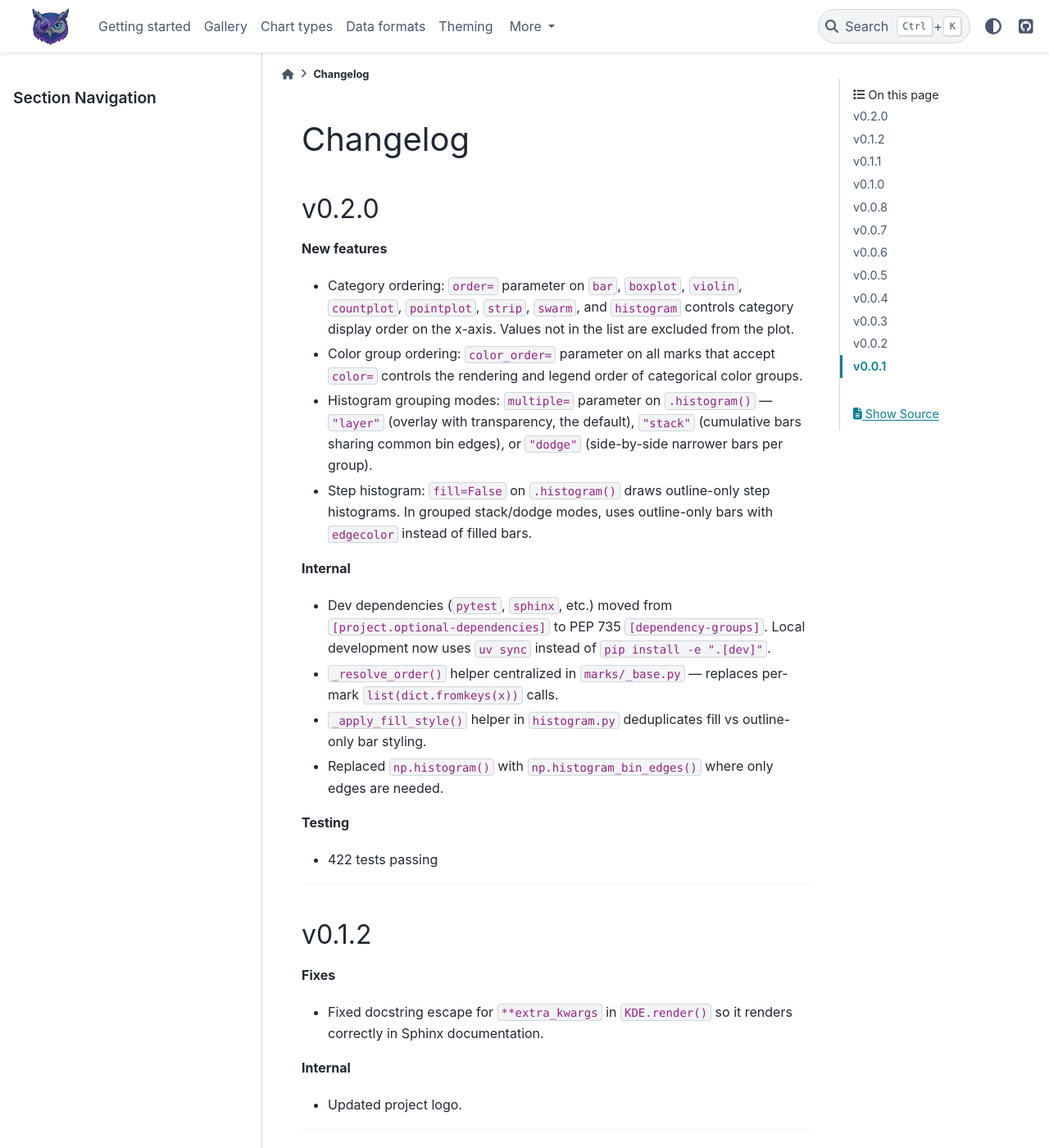
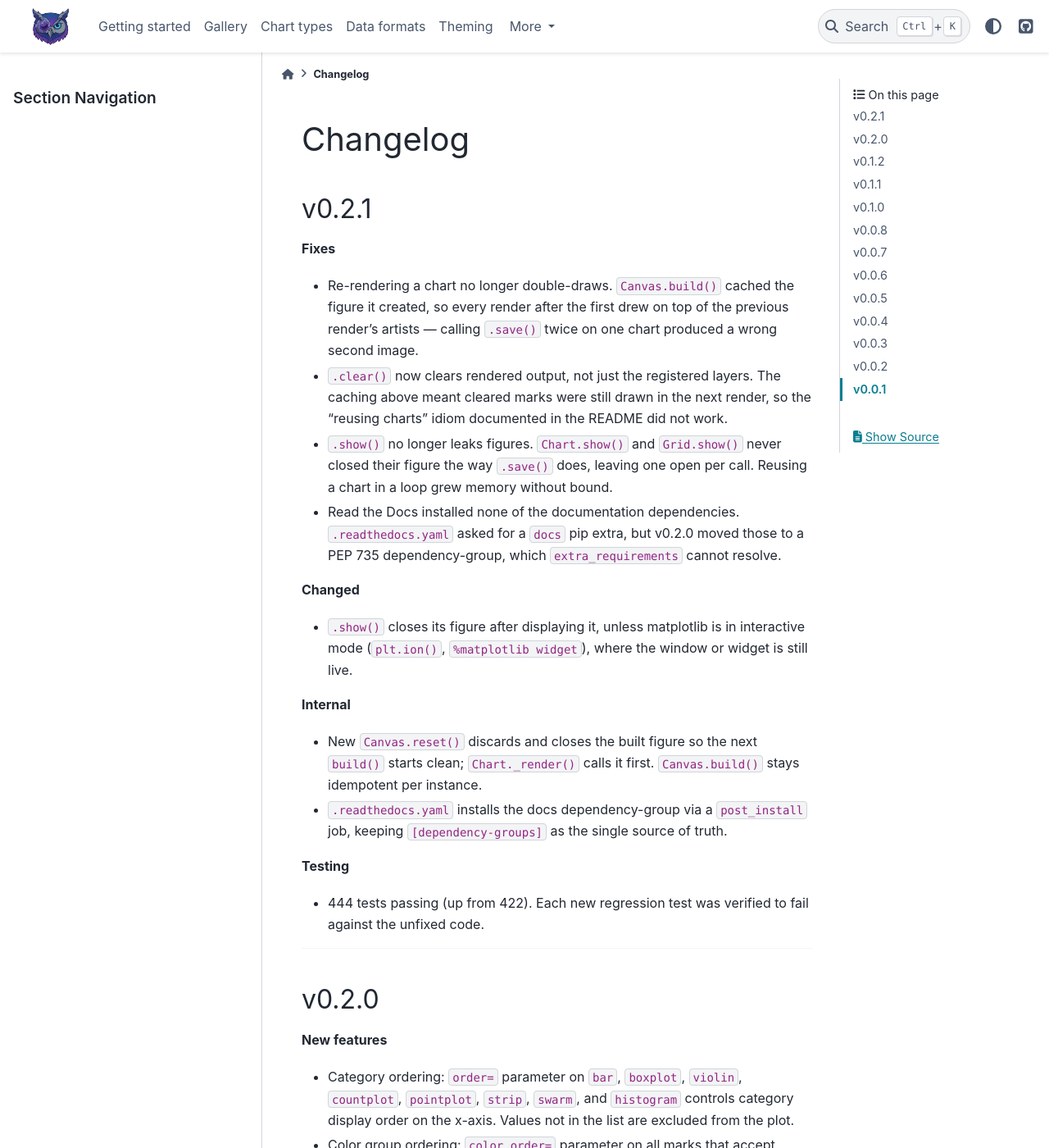
Before and after one commit to tomvetere/gufo, a Sphinx documentation site: the page built from docs/changelog.md, in a window 1280 px wide and 1400 px high. Shown: the whole window at 82% size. Built offline with Sphinx 7.4.7 and the PyData theme 0.15.4, drawn with Linux system fonts in a browser that asks for light colours.

Commit message:
Release v0.2.1
Bump version, add changelog entries, and update the roadmaps.

Also updates the rendering-pipeline description in CLAUDE.md, which
specified Canvas.build() as step 2 and would otherwise go stale now that
_render() resets the Canvas first.

```diff
--- a/docs/changelog.md
+++ b/docs/changelog.md
@@ -1,4 +1,24 @@
 # Changelog
+
+## v0.2.1
+
+**Fixes**
+- Re-rendering a chart no longer double-draws. `Canvas.build()` cached the figure it created, so every render after the first drew on top of the previous render's artists — calling `.save()` twice on one chart produced a wrong second image.
+- `.clear()` now clears rendered output, not just the registered layers. The caching above meant cleared marks were still drawn in the next render, so the "reusing charts" idiom documented in the README did not work.
+- `.show()` no longer leaks figures. `Chart.show()` and `Grid.show()` never closed their figure the way `.save()` does, leaving one open per call. Reusing a chart in a loop grew memory without bound.
+- Read the Docs installed none of the documentation dependencies. `.readthedocs.yaml` asked for a `docs` pip extra, but v0.2.0 moved those to a PEP 735 dependency-group, which `extra_requirements` cannot resolve.
+
+**Changed**
+- `.show()` closes its figure after displaying it, unless matplotlib is in interactive mode (`plt.ion()`, `%matplotlib widget`), where the window or widget is still live.
+
+**Internal**
+- New `Canvas.reset()` discards and closes the built figure so the next `build()` starts clean; `Chart._render()` calls it first. `Canvas.build()` stays idempotent per instance.
+- `.readthedocs.yaml` installs the docs dependency-group via a `post_install` job, keeping `[dependency-groups]` as the single source of truth.
+
+**Testing**
+- 444 tests passing (up from 422). Each new regression test was verified to fail against the unfixed code.
+
+---
 
 ## v0.2.0
 
--- a/gufo/_version.py
+++ b/gufo/_version.py
@@ -1 +1 @@
-__version__ = "0.2.0"
+__version__ = "0.2.1"
```
Also changed, not shown: CHANGELOG.md (+13 -0 lines), CLAUDE.md (+3 -2 lines), README.md (+2 -0 lines).
